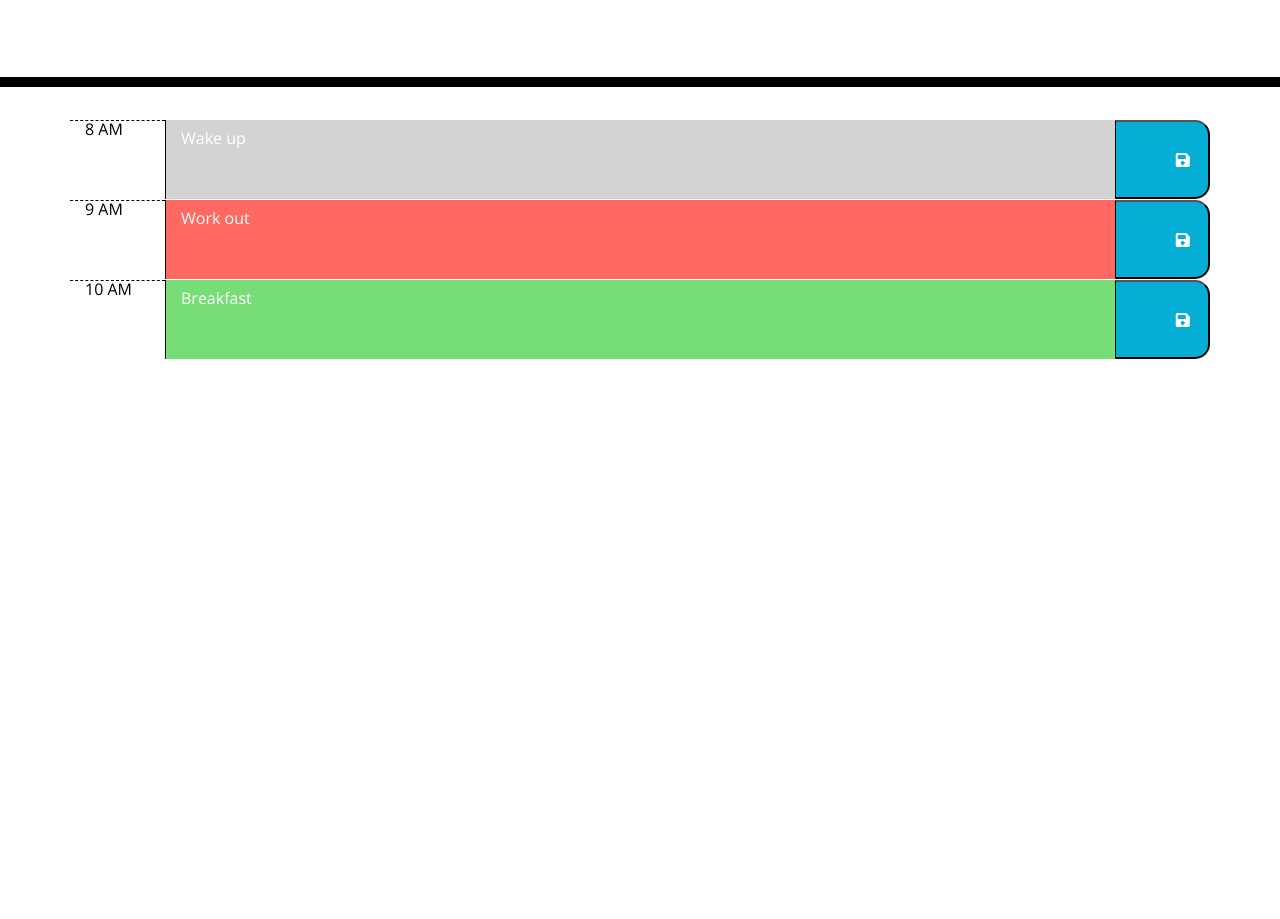
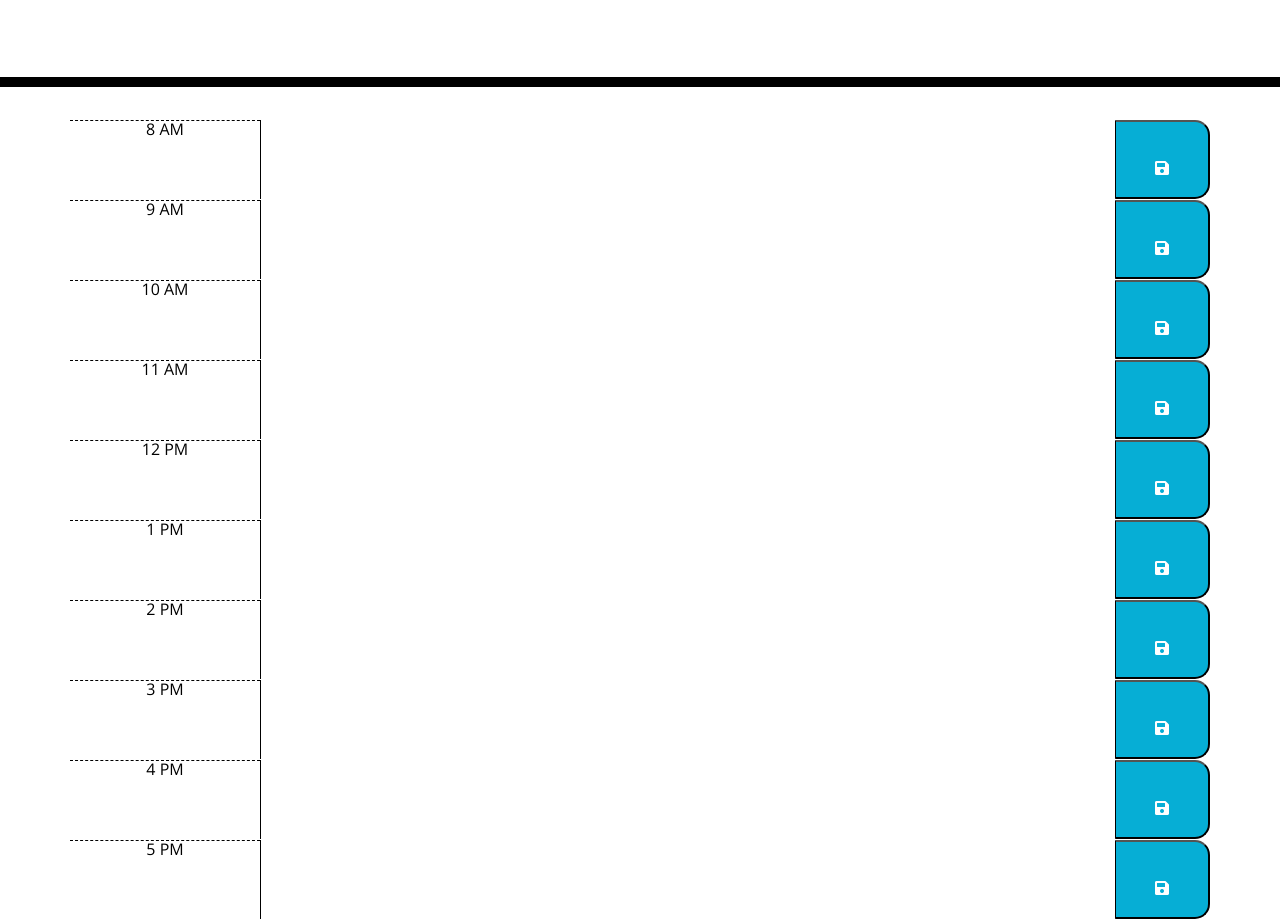
Before and after one commit to ndufour48/daily-planner, a plain HTML site: page index.html in a window 1280 px wide. Shown: the part 181-1100 px from the top of the page. Before the commit the page ends 800 px from the top, so only its background shows below. Drawn offline with nearby package versions, Linux system fonts and the light colour scheme.

Commit message:
seems to be working -not done testing

```diff
--- a/index.html
+++ b/index.html
@@ -28,27 +28,86 @@
       <p class="lead">A simple calendar app for scheduling your work day</p>
       <p id="currentDay" class="lead"></p>
     </header>
+
     <div class="container">
       <!-- Timeblocks go here -->
-      <div class="row">
-        <div class="hour col-md-1 col-sm-1">8 AM</div>
-        <textarea class="past col-md-10 col-sm-10">Wake up</textarea>
-        <button class="saveBtn col-md-1 col-sm-1">
-          <span class="fas fa-save"></span>
+		  <div id="hour8" class="row time-block">
+			  <div class="hour col-md-2">8 AM</div>
+			  <textarea class="col-md-9 description"></textarea>
+			  <button class="saveBtn col-md-1">
+				  <i class="fas fa-save"></i>
 			  </button>
 		  </div>
-      <div class="row">
-        <div class="hour col-md-1 col-sm-1">9 AM</div>
-        <textarea class="description present col-md-10 col-sm-10">Work out</textarea>
-        <button class="saveBtn col-md-1 col-sm-1">
-          <span class="fas fa-save"></span>
+
+		  <div id="hour9" class="row time-block">
+			  <div class="hour col-md-2">9 AM</div>
+			  <textarea class="col-md-9 description"></textarea>
+			  <button class="saveBtn col-md-1">
+				  <i class="fas fa-save"></i>
 			  </button>
 		  </div>
-      <div class="row">
-        <div class="hour col-md-1 col-sm-1">10 AM</div>
-        <textarea class="description future col-md-10 col-sm-10">Breakfast</textarea>
-        <button class="saveBtn col-md-1 col-sm-1">
-          <span class="fas fa-save"></span>
+
+		  <div id="hour10" class="row time-block">
+			  <div class="hour col-md-2">10 AM</div>
+			  <textarea class="col-md-9 description"></textarea>
+			  <button class="saveBtn col-md-1">
+				  <i class="fas fa-save"></i>
+			  </button>
+		  </div>
+
+		  <div id="hour11" class="row time-block">
+			  <div class="hour col-md-2">11 AM</div>
+			  <textarea class="col-md-9 description"></textarea>
+			  <button class="saveBtn col-md-1">
+				  <i class="fas fa-save"></i>
+			  </button>
+		  </div>
+
+		  <div id="hour12" class="row time-block">
+			  <div class="hour col-md-2">12 PM</div>
+			  <textarea class="col-md-9 description"></textarea>
+			  <button class="saveBtn col-md-1">
+				  <i class="fas fa-save"></i>
+			  </button>
+		  </div>
+
+		  <div id="hour13" class="row time-block">
+			  <div class="hour col-md-2">1 PM</div>
+			  <textarea class="col-md-9 description"></textarea>
+			  <button class="saveBtn col-md-1">
+				  <i class="fas fa-save"></i>
+			  </button>
+		  </div>
+
+		  <div id="hour14" class="row time-block">
+			  <div class="hour col-md-2">2 PM</div>
+			  <textarea class="col-md-9 description"></textarea>
+			  <button class="saveBtn col-md-1">
+				  <i class="fas fa-save"></i>
+			  </button>
+		  </div>
+
+		  <div id="hour15" class="row time-block">
+			  <div class="hour col-md-2">3 PM</div>
+			  <textarea class="col-md-9 description"></textarea>
+			  <button class="saveBtn col-md-1">
+				  <i class="fas fa-save"></i>
+			  </button>
+		  </div>
+
+		  <div id="hour16" class="row time-block">
+			  <div class="hour col-md-2">4 PM</div>
+			  <textarea class="col-md-9 description"></textarea>
+			  <button class="saveBtn col-md-1">
+				  <i class="fas fa-save"></i>
+			  </button>
+		  </div>
+
+		  <div id="hour17" class="row time-block">
+			  <div class="hour col-md-2">5 PM</div>
+			  <textarea class="col-md-9 description"></textarea>
+			  <button class="saveBtn col-md-1">
+				  <i class="fas fa-save"></i>
 			  </button>
 		  </div>
     </div>
```
Also changed, not shown: Assets/script.js (+56 -1 lines). Lines whose indentation alone changed are shown as unchanged.
